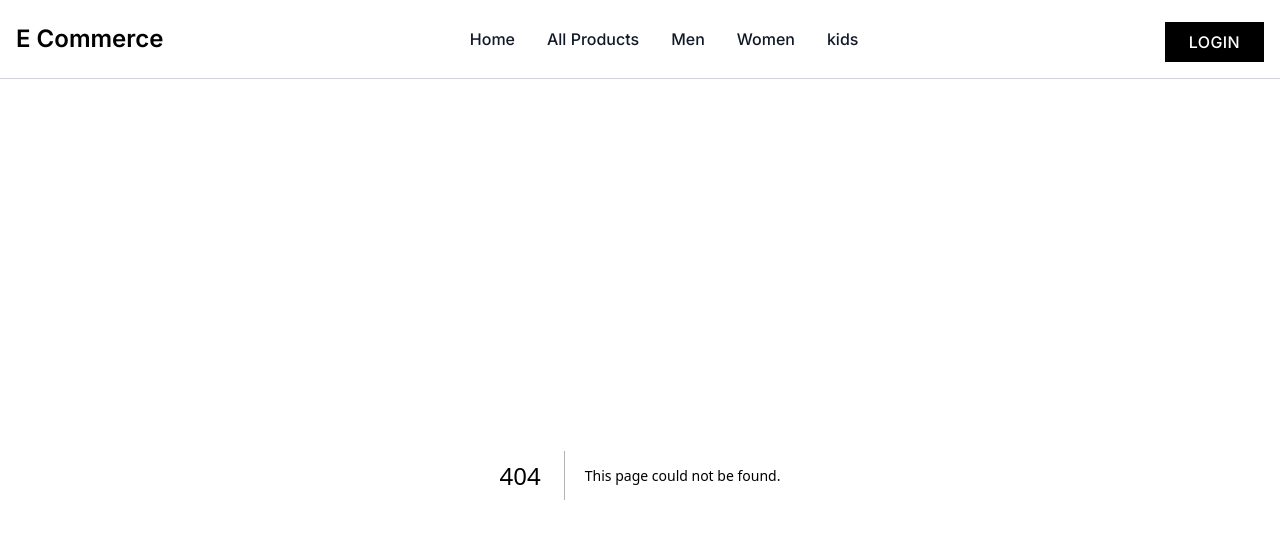
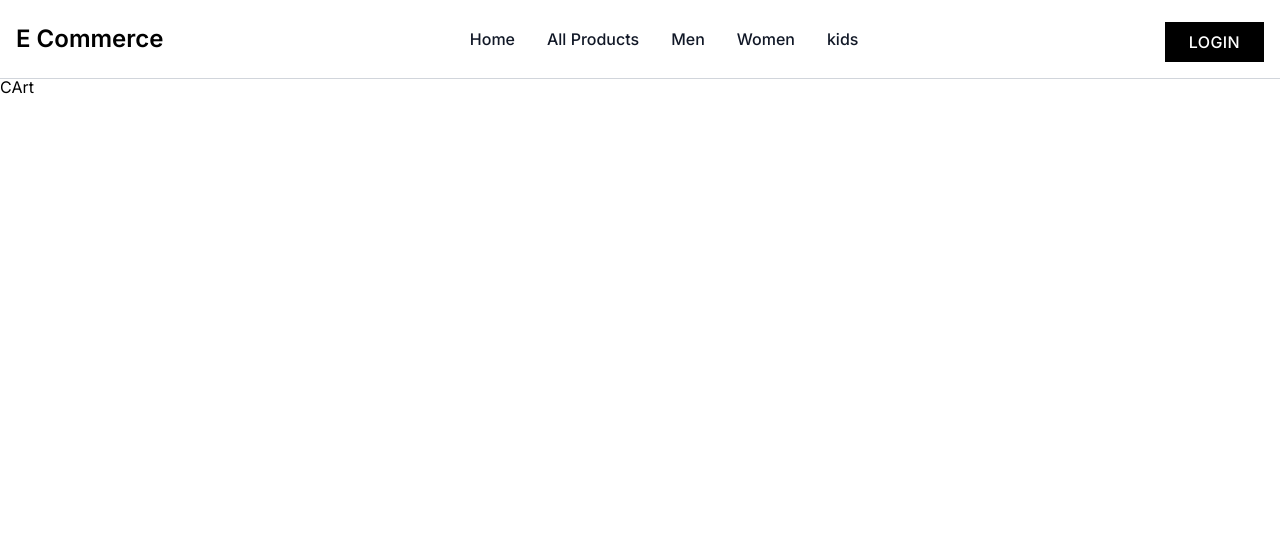
Before and after one commit to Akashyadav18/E_Commerce, a Next.js app: page /cart in a window 1280 px wide. Before the commit this address had no page. Shown: the top 538 px of the page. Built offline with nearby package versions, Linux system fonts and the light colour scheme.

Commit message:
main cart

```diff
--- /dev/null
+++ b/src/app/cart/page.jsx
@@ -0,0 +1,13 @@
+"use client"
+
+import React from 'react'
+
+const Cart = () => {
+  return (
+    <div>
+      CArt
+    </div>
+  )
+}
+
+export default Cart
--- /dev/null
+++ b/src/components/CommonCart/index.jsx
@@ -0,0 +1,13 @@
+"use client"
+
+import React from 'react'
+
+const CommonCart = () => {
+  return (
+    <div>
+      Common CArt
+    </div>
+  )
+}
+
+export default CommonCart
```
